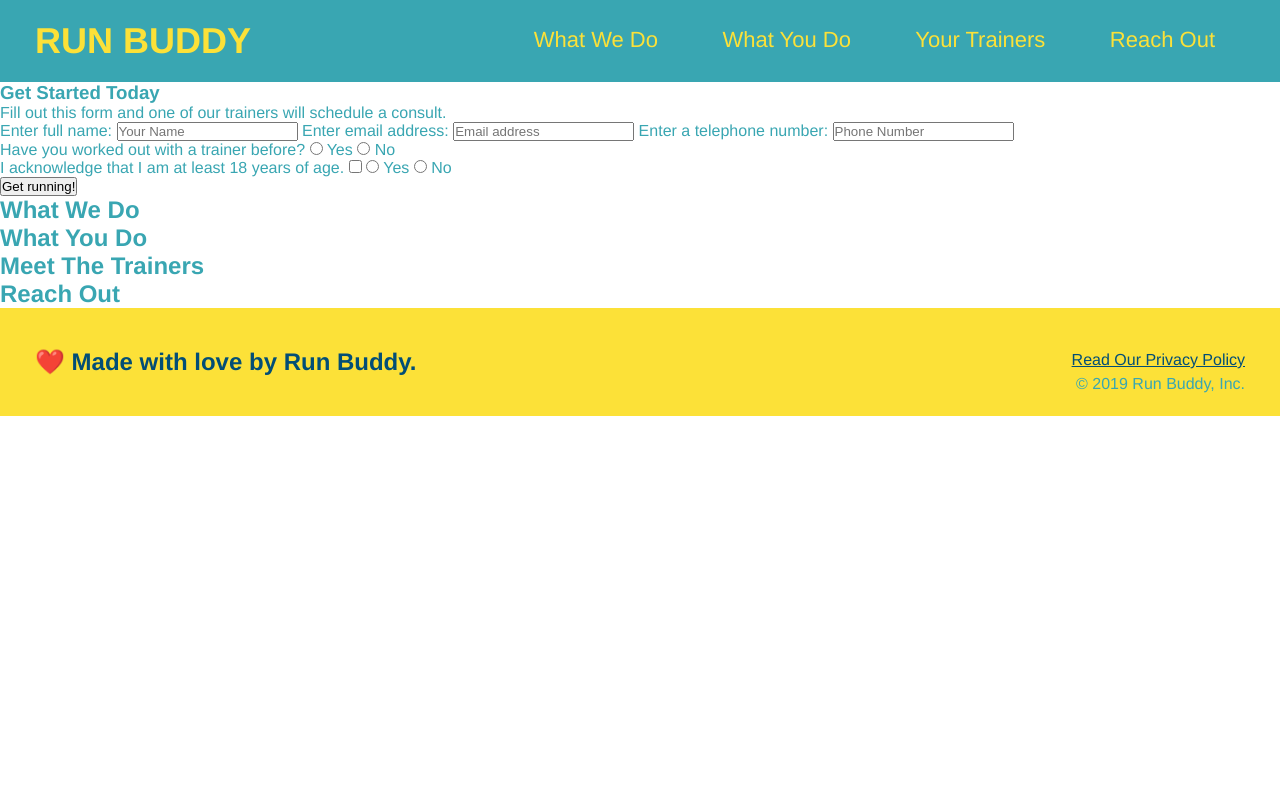
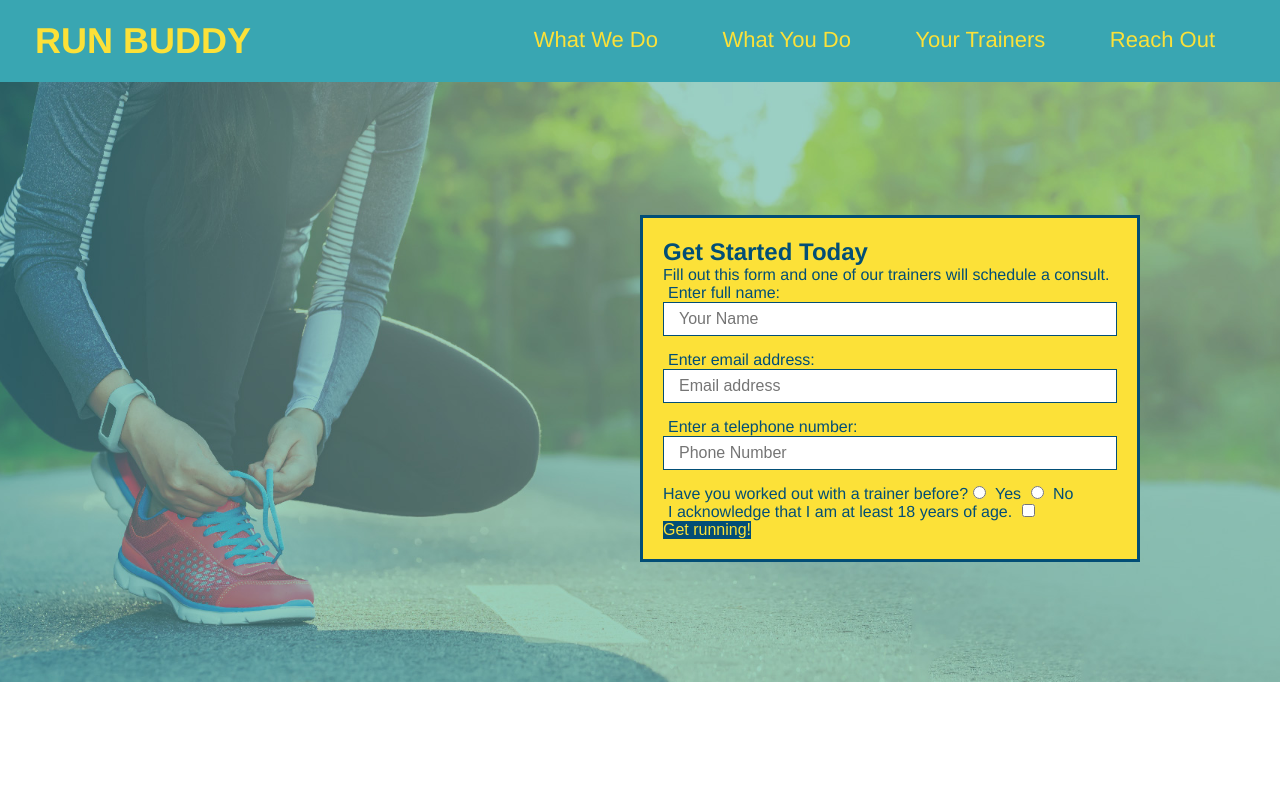
Before and after one commit to EmT7/run-buddy, a plain HTML site: page index.html in a window 1280 px wide. Shown: the top 800 px of the page. Drawn offline with Linux system fonts and the light colour scheme.

```diff
--- a/assets/css/style.css
+++ b/assets/css/style.css
@@ -59,3 +59,57 @@ footer div {
 footer a {
       color: #024e76;
   }
+section {
+    padding: 60px;
+}
+  /* Hero Style Start */
+  .hero {
+      background-image: url("../images/hero-bg.jpg");
+      height: 600px;
+      background-size: cover;
+      background-position: center;
+      position: relative;
+}
+.hero-form {
+    border: 3px solid #024e76;
+    background-color: #fce138;
+    padding: 20px;
+    width: 500px;
+    color: #024e76;
+    position: absolute;
+    bottom: 120px;
+    right:140px;
+}
+
+  .hero-form h3 {
+    font-size: 24px;
+    margin: 0;
+  }
+
+  .hero-form p {
+    margin: 5px 0 15 px 0;
+  }
+
+  .form-input {
+    border: 1px solid #024e76;
+    display: block;
+    padding: 7px 15px;
+    font-size: 16px;
+    color: #024e76;
+    width: 100%;
+    margin-bottom: 15px;
+  }
+
+  .hero-form label {
+      margin: 0 5px;
+  }
+
+  .hero-form button {
+      color: #fce138;
+      background-color: #024e76;
+      border: none;
+      padding: 10px 20 px;
+      font-size: 16px;
+  }
+  </section>
+/* Hero Style End */
--- a/index.html
+++ b/index.html
@@ -30,18 +30,20 @@
     </nav>
   </header>
 <!-- hero section -->
-  <section>
-    <div>
+<section class="hero">
+<div class="hero-form">
   <h3>Get Started Today</h3>
   <p>Fill out this form and one of our trainers will schedule a consult.</p>
   <!-- Add form element -->
   <form>
     <label for="name">Enter full name:</label>
-        <input type="text" placeholder="Your Name" name-"name" id="name" />
+    <input type="text" placeholder="Your Name" name-"name" id="name" class="form-input">
+
     <label for ="email">Enter email address:</label>
-        <input type="email" placeholder="Email address" name="email" id="email" />
+    <input type="email" placeholder="Email address" name="email" id="email" class="form-input">
+
     <label for="phone">Enter a telephone number:</label>
-        <input type="tel" placeholder="Phone Number" name="phone" id="phone" />
+    <input type="tel" placeholder="Phone Number" name="phone" id="phone" class="form-input">
     <p>
       Have you worked out with a trainer before?
       <input type="radio" name="trainer-confirm" id="trainer-yes" />
@@ -54,10 +56,6 @@
     I acknowledge that I am at least 18 years of age.
       </label>
       <input type="checkbox" name="age-confirm" id=checkbox" />
-          <input type="radio" name="acknowledge-age" id="acknowledge-yes" />
-          <label for="acknowledge-yes">Yes</label>
-          <input type="radio" name="acknowledge-age" id="acknowledge-no" />
-          <label for="trainer-no">No</label>
      </p>
     <button type="submit">
       Get running!
@@ -81,7 +79,7 @@
   </section>
 
   <!-- "meet the trainers" section -->
-  <section></section>
+  <section>
     <h2>Meet The Trainers</h2>
   </section>
 
```
Also changed, not shown: assets/images/hero-bg.jpg (added). Lines whose indentation alone changed are shown as unchanged.
